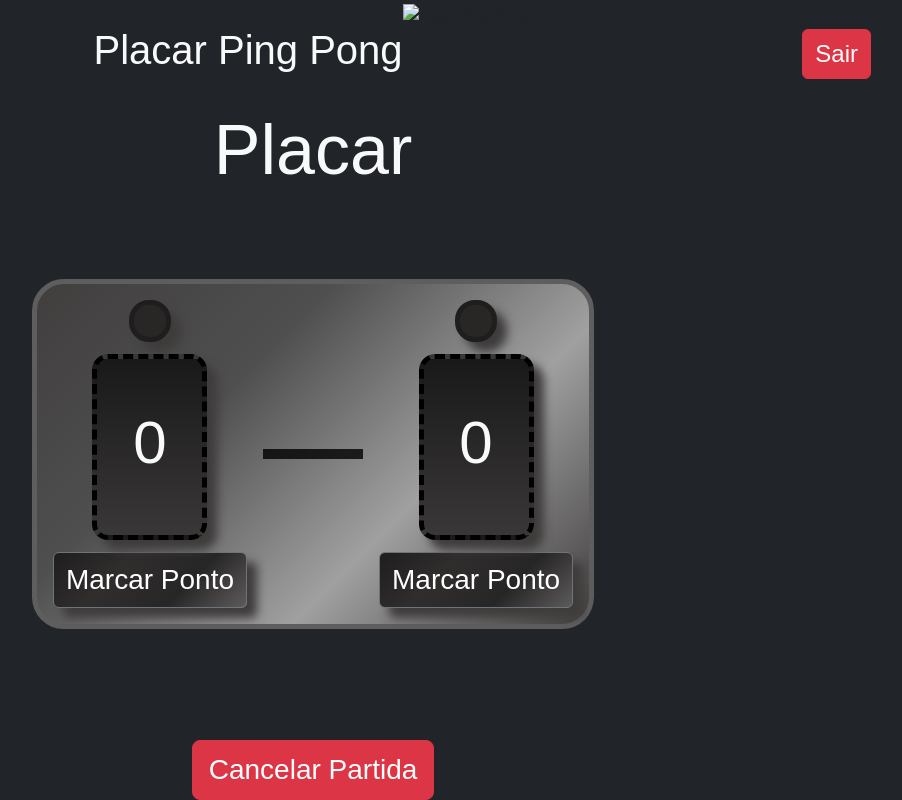
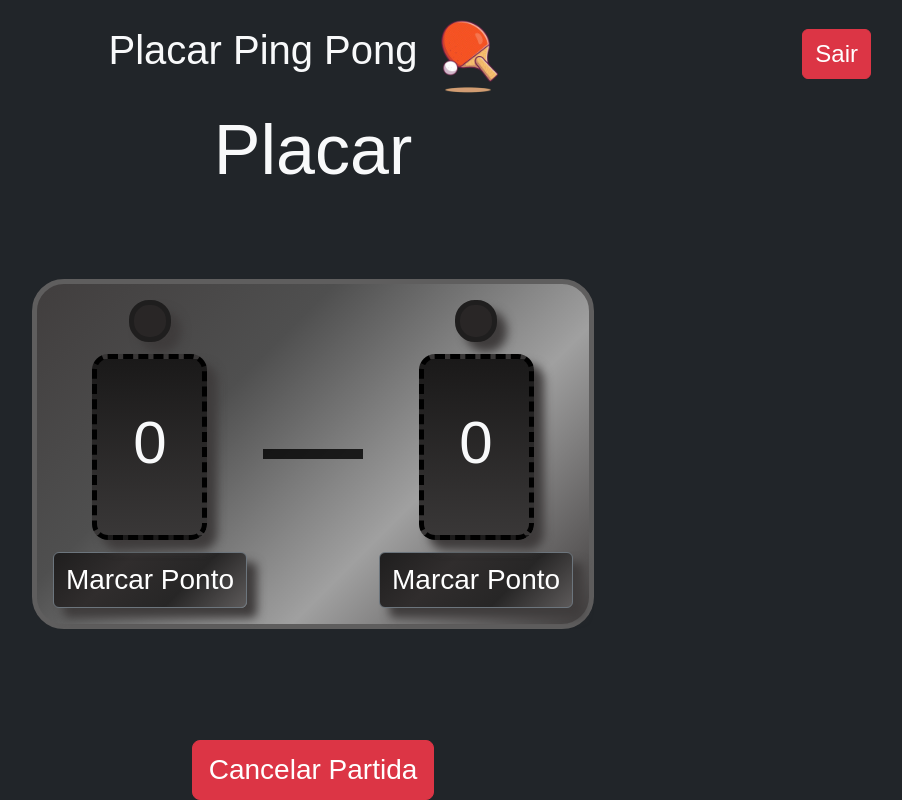
Before and after one commit to PedroEmanuel16/Placar-Ping-Pong, a plain HTML site: page Pages/Match/index.html in a window 1280 px wide. Shown: the whole page, without its empty margins (327-1229 px from the left). Drawn offline with nearby package versions, Linux system fonts and the light colour scheme; some packages are replaced by stand-ins of ours; a script that the page names is missing; a web font is replaced by a local one.

Commit message:
fix: resolvendo o resto dos bugs de img

```diff
--- a/Pages/Match/index.html
+++ b/Pages/Match/index.html
@@ -30,7 +30,7 @@
         <header class="py-1 d-flex justify-content-start justify-content-md-center align-items-center position-relative">
 
             <h1 class="text-light">Placar Ping Pong</h1>
-            <img src="imgs/ping-pong-logo.png" alt="Logo Ping Pong" class="img-fluid" style="height: 100px;">
+            <img src="../../imgs/ping-pong-logo.png" alt="Logo Ping Pong" class="img-fluid" style="height: 100px;">
 
             <div class="position-absolute end-0">
                 <button class="btn btn-danger fs-4" id="sair">Sair</button>
```
Also changed, not shown: Pages/Home/index.html (+1 -1 lines), Pages/Match/finished.html (+1 -1 lines), Pages/Statistics/index.html (+1 -1 lines).
